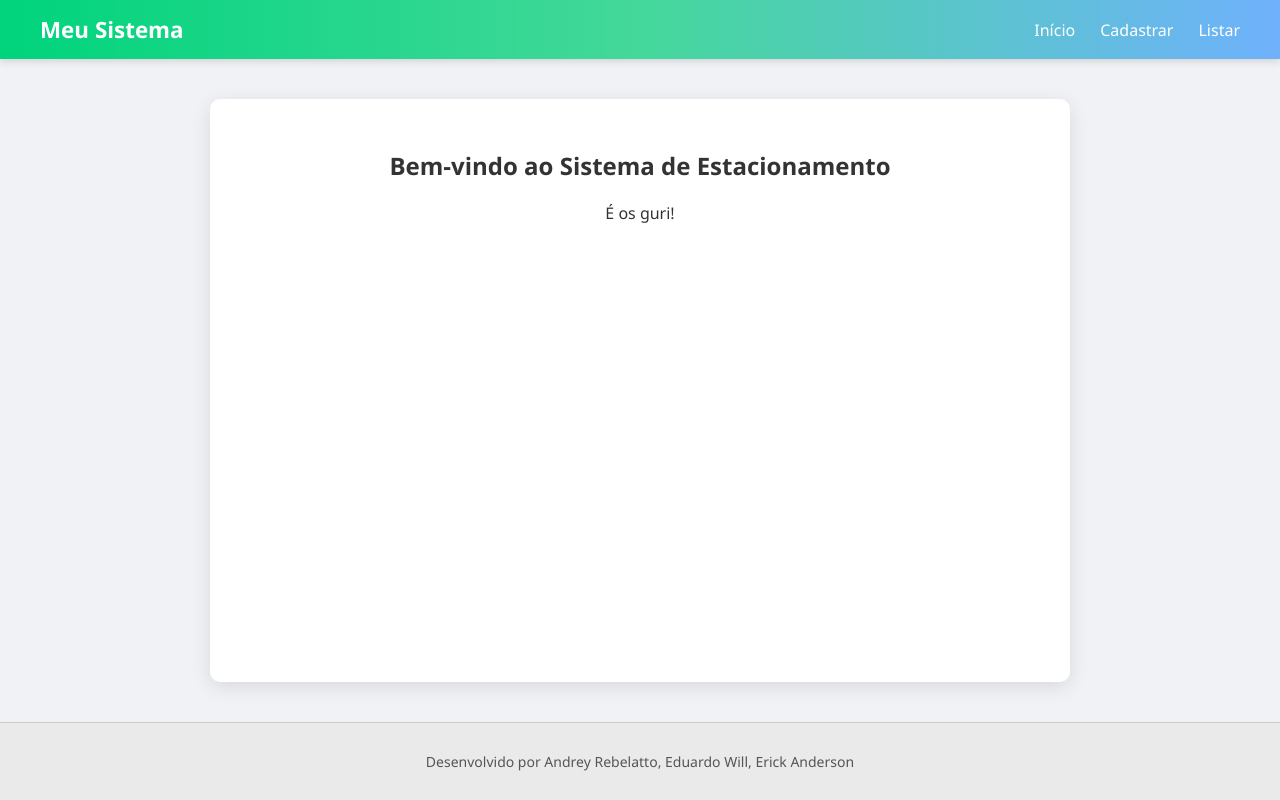
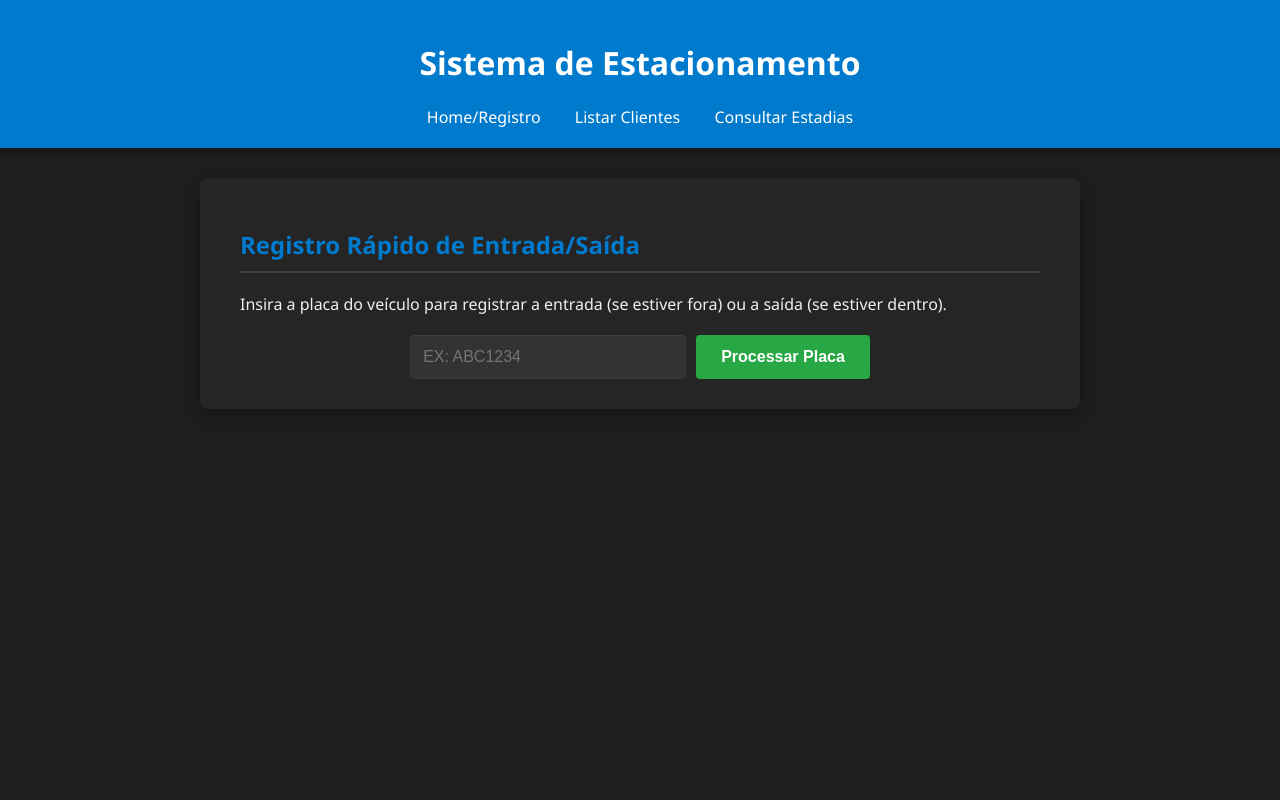
Before and after one commit to andreyyyon/APCII-02, a Flask app: page / in a window 1280 px wide. Run offline with Flask 3, Linux system fonts and the light colour scheme.

Commit message:
base html/css
base da parte de html, css e as rotas do app.py

```diff
--- a/app.py
+++ b/app.py
@@ -1,12 +1,40 @@
 from flask import Flask, render_template, request, redirect, url_for
-
-# GitHub do professor Rogério: https://github.com/rogercodeeti
 
 app = Flask(__name__)
 
-@app.route('/')
-def index():
-    return render_template('index.html')
+# Rota Principal: Home / Registrar Entrada/Saída
+@app.route('/', methods=['GET', 'POST'])
+def home():
+    if request.method == 'POST':
+        placa = request.form.get('placa').strip().upper()
+        # Aqui ficará a lógica de ENTRADA/SAÍDA (BD)
+        mensagem = None # Inicializa a mensagem (apenas estética)
+
+        # Simulação de feedback (apenas estético, sem BD)
+        if placa:
+            mensagem = f"Placa {placa} processada. Aguardando lógica de ENTRADA/SAÍDA."
+            return render_template('index.html', mensagem=mensagem)
+
+    return render_template('index.html', mensagem=None)
+
+# Rota para Listar Clientes
+@app.route('/clientes')
+def listar_clientes():
+    # Aqui ficará a busca de todos os clientes no BD
+    clientes = [] # Lista vazia, conforme solicitado
+    return render_template('clientes.html', clientes=clientes)
+
+# Rota para Consultar Estadias
+@app.route('/estadias', methods=['GET', 'POST'])
+def consultar_estadias():
+    placa_buscada = None
+    estadias = []
+
+    if request.method == 'POST':
+        placa_buscada = request.form.get('placa').strip().upper()
+        # Aqui ficará a lógica de busca de estadias no BD
+
+    return render_template('consultar_estadias.html', placa_buscada=placa_buscada, estadias=estadias)
 
 if __name__ == '__main__':
     app.run(debug=True)
--- a/static/style.css
+++ b/static/style.css
@@ -1,141 +1,140 @@
-/* ==== Estilos gerais ==== */
-body {
-    margin: 0;
-    font-family: 'Segoe UI', Roboto, sans-serif;
-    background: #f0f2f5;
-    color: #333;
-    display: flex;
-    flex-direction: column;
-    min-height: 100vh;
+/* static/base.css - Dark Mode Estacionamento */
+
+/* Variáveis de Cores (Boas para futuras customizações) */
+:root {
+    --color-background-main: #1e1e1e; /* Fundo principal escuro */
+    --color-background-container: #252526; /* Fundo dos cards e containers */
+    --color-text-main: #f0f0f0; /* Cor principal do texto */
+    --color-text-light: #cccccc; /* Cor para textos secundários */
+    --color-primary: #007acc; /* Azul para destaque (links, cabeçalho) */
+    --color-success: #28a745; /* Verde para sucesso (botão de registro) */
+    --color-border: #3c3c3c; /* Cor de bordas e linhas */
 }
 
-/* ==== Navbar ==== */
-.navbar {
-    background: linear-gradient(90deg, #00d47c, #44d89a, #6fb1fc);
-    color: white;
-    display: flex;
-    justify-content: space-between;
-    align-items: center;
-    padding: 14px 40px;
-    box-shadow: 0 2px 8px rgba(0,0,0,0.15);
-}
-
-.logo {
-    font-size: 1.4em;
-    font-weight: bold;
-}
-
-.menu {
-    list-style: none;
+body {
+    font-family: 'Segoe UI', Tahoma, Geneva, Verdana, sans-serif;
+    background-color: var(--color-background-main);
+    color: var(--color-text-main);
     margin: 0;
     padding: 0;
     display: flex;
-    gap: 25px;
+    flex-direction: column;
+    align-items: center;
 }
 
-.menu a {
+header {
+    width: 100%;
+    background-color: var(--color-primary);
+    color: white;
+    padding: 20px 0;
+    text-align: center;
+    box-shadow: 0 3px 6px rgba(0, 0, 0, 0.4);
+}
+
+nav a {
     color: white;
     text-decoration: none;
+    margin: 0 15px;
     font-weight: 500;
-    transition: 0.3s;
+    transition: color 0.3s;
 }
 
-.menu a:hover {
-    text-decoration: underline;
-    color: #ffe;
+nav a:hover {
+    color: #ffc107; /* Amarelo/Dourado no hover */
 }
 
-/* ==== Conteúdo principal ==== */
 .container {
-    flex: 1;
+    background-color: var(--color-background-container);
+    padding: 30px 40px;
+    margin-top: 30px;
+    border-radius: 8px;
+    box-shadow: 0 6px 15px rgba(0, 0, 0, 0.3);
     width: 90%;
     max-width: 800px;
-    margin: 40px auto;
-    background: white;
-    border-radius: 10px;
-    padding: 30px;
-    box-shadow: 0 5px 20px rgba(0,0,0,0.1);
 }
 
-/* ==== Páginas ==== */
-.welcome {
-    text-align: center;
+/* Títulos */
+h2 {
+    color: var(--color-primary);
+    border-bottom: 2px solid var(--color-border);
+    padding-bottom: 10px;
 }
 
-.form-section h2,
-.list-section h2 {
-    margin-bottom: 20px;
-    color: #00d47c;
+/* Estilo do Formulário */
+.form-group {
+    display: flex;
+    justify-content: center;
+    gap: 10px;
+    margin-top: 20px;
 }
 
-.form-card {
-    display: flex;
-    flex-direction: column;
-    gap: 15px;
+input[type="text"] {
+    padding: 12px;
+    border: 1px solid var(--color-border);
+    border-radius: 4px;
+    font-size: 16px;
+    flex-grow: 1;
+    max-width: 250px;
+    text-transform: uppercase;
+    background-color: #333333; /* Fundo do input mais escuro */
+    color: var(--color-text-main);
 }
 
-.form-card label {
+button {
+    padding: 12px 25px;
+    background-color: var(--color-success);
+    color: white;
+    border: none;
+    border-radius: 4px;
+    cursor: pointer;
+    font-size: 16px;
     font-weight: bold;
+    transition: background-color 0.3s;
 }
 
-.form-card input {
-    padding: 10px;
-    border: 1px solid #ccc;
-    border-radius: 6px;
-    font-size: 15px;
+button:hover {
+    background-color: #1e8739;
 }
 
-.form-card button {
-    background: #00d47c;
-    color: white;
-    border: none;
-    padding: 10px 0;
-    border-radius: 6px;
-    cursor: pointer;
-    font-size: 16px;
-    transition: 0.3s;
+.mensagem-info {
+    text-align: center;
+    margin-top: 20px;
+    padding: 15px;
+    border-radius: 4px;
+    background-color: #1a4d2c; /* Fundo mais escuro para info verde */
+    border: 1px solid var(--color-success);
+    color: var(--color-success);
 }
 
-.form-card button:hover {
-    background: #00d47c;
+/* Estilo das Tabelas */
+table {
+    width: 100%;
+    border-collapse: collapse;
+    margin-top: 20px;
 }
 
-/* ==== Tabela ==== */
-.data-table {
-    width: 100%;
-    border-collapse: collapse;
-    margin-top: 15px;
-}
-
-.data-table th {
-    background: #00d47c;
-    color: white;
+th, td {
+    border: 1px solid var(--color-border);
     padding: 10px;
     text-align: left;
 }
 
-.data-table td {
-    border-bottom: 1px solid #ddd;
-    padding: 10px;
+th {
+    background-color: var(--color-primary);
+    color: white;
 }
 
-.data-table tr:hover {
-    background: #f2f6ff;
+tr:nth-child(even) {
+    background-color: #2c2c2c; /* Listras da tabela */
+}
+tr:nth-child(odd) {
+    background-color: #252526;
 }
 
-/* ==== Rodapé ==== */
-footer {
-    background: #eaeaea;
+.empty-message {
     text-align: center;
-    padding: 15px;
-    font-size: 14px;
-    color: #555;
-    border-top: 1px solid #ccc;
+    color: var(--color-text-light);
+    padding: 20px;
+    border: 1px dashed var(--color-border);
+    border-radius: 4px;
 }
-
-
-
-input:valid {
-    border: 2px solid #4caf50;
-    background-color: #f6fff7;
-}
--- a/templates/base.html
+++ /dev/null
@@ -1,29 +0,0 @@
-<!DOCTYPE html>
-<html lang="pt-br">
-<head>
-    <meta charset="UTF-8">
-    <title>Estacionamento dos Gurizes</title>
-    <link rel="stylesheet" href="{{ url_for('static', filename='style.css') }}">
-</head>
-<body>
-    <header>
-        <nav class="navbar">
-            <div class="logo">Meu Sistema</div>
-            <ul class="menu">
-                <li><a href="{{ url_for('index') }}">Início</a></li>
-                <li><a href="">Cadastrar</a></li>
-                <li><a href="">Listar</a></li>
-            </ul>
-        </nav>
-    </header>
-
-    <main class="container">
-        {% block content %}
-        {% endblock %}
-    </main>
-
-    <footer>
-        <p>Desenvolvido por Andrey Rebelatto, Eduardo Will, Erick Anderson</p>
-    </footer>
-</body>
-</html>
--- a/templates/index.html
+++ b/templates/index.html
@@ -1,8 +1,33 @@
-{% extends "base.html" %}
+<!DOCTYPE html>
+<html lang="pt-br">
+<head>
+    <meta charset="UTF-8">
+    <title>Sistema de Estacionamento</title>
+    <link rel="stylesheet" href="{{ url_for('static', filename='style.css') }}">
+</head>
+<body>
+    <header>
+        <h1>Sistema de Estacionamento</h1>
+        <nav>
+            <a href="{{ url_for('home') }}">Home/Registro</a>
+            <a href="{{ url_for('listar_clientes') }}">Listar Clientes</a>
+            <a href="{{ url_for('consultar_estadias') }}">Consultar Estadias</a>
+        </nav>
+    </header>
 
-{% block content %}
-<section class="welcome">
-    <h1>Bem-vindo ao Sistema de Estacionamento</h1>
-    <p>É os guri!</p>
-</section>
-{% endblock %}
+    <div class="container">
+        <h2>Registro Rápido de Entrada/Saída</h2>
+        <p>Insira a placa do veículo para registrar a entrada (se estiver fora) ou a saída (se estiver dentro).</p>
+        {% if mensagem %}
+            <div class="mensagem-info">{{ mensagem }}</div>
+        {% endif %}
+
+        <form method="POST" action="{{ url_for('home') }}">
+            <div class="form-group">
+                <input type="text" name="placa" placeholder="ex: ABC1234" required maxlength="7">
+                <button type="submit">Processar Placa</button>
+            </div>
+        </form>
+    </div>
+</body>
+</html>
```
Also changed, not shown: templates/clientes.html (added, +49 -0 lines), templates/estadias.html (added, +54 -0 lines).
